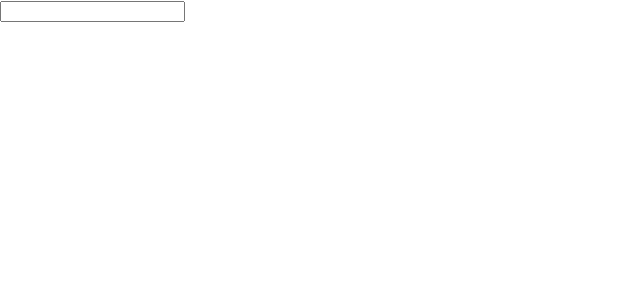
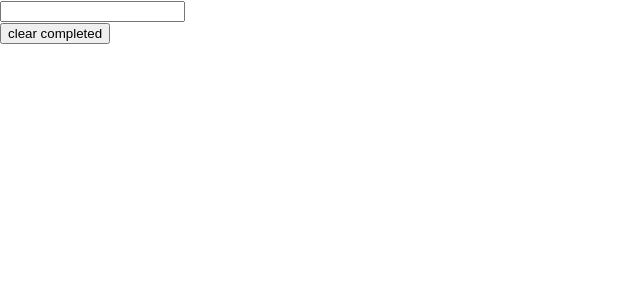
Before and after one commit to Yeonlisa/Todo-List, a React (Create React App) app: page / in a window 1280 px wide. Shown: the top 300 px of the page, without its empty margins (0-640 px from the left). Built offline with nearby package versions, Linux system fonts and the light colour scheme.

Commit message:
List: Clear Completed

```diff
--- a/src/screens/ListScreen.tsx
+++ b/src/screens/ListScreen.tsx
@@ -37,12 +37,20 @@
         );
     };
 
+    const handleClearClick = () =>
+        setTasks(tasks => tasks.filter(task => !task.isComplete))
+
     return (
         <div>
             <div>
                 {tasks.map((task) => (
                     <div key={task.id}>
-                        <input type="checkbox" checked={task.isComplete} onChange={handleCompleteChange(task)}/>{task.label}
+                        <input
+                            type="checkbox"
+                            checked={task.isComplete}
+                            onChange={handleCompleteChange(task)}
+                        />
+                        {task.label}
                     </div>
                 ))}
             </div>
@@ -51,6 +59,9 @@
                 onChange={handleNewTaskLabelChange}
                 onKeyPress={handleNewTaskKeyPress}
             />
+            <div>
+                <button onClick={handleClearClick}>clear completed</button>
+            </div>
         </div>
     );
 };
```
